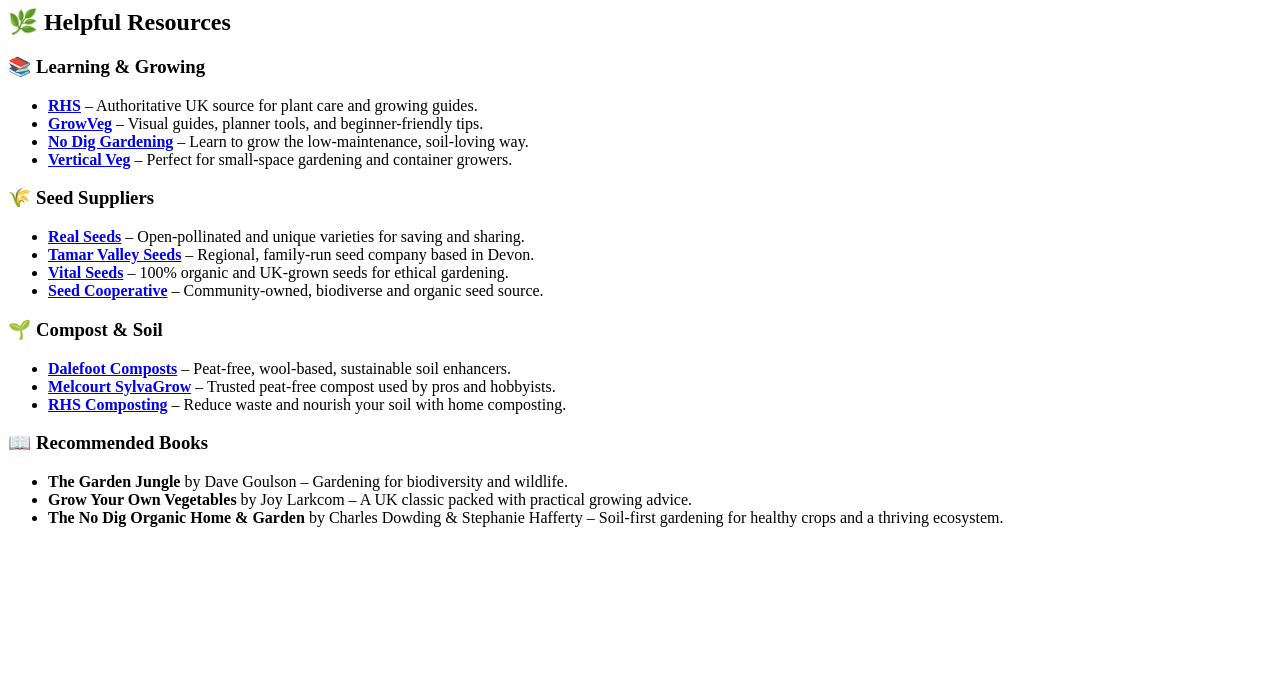
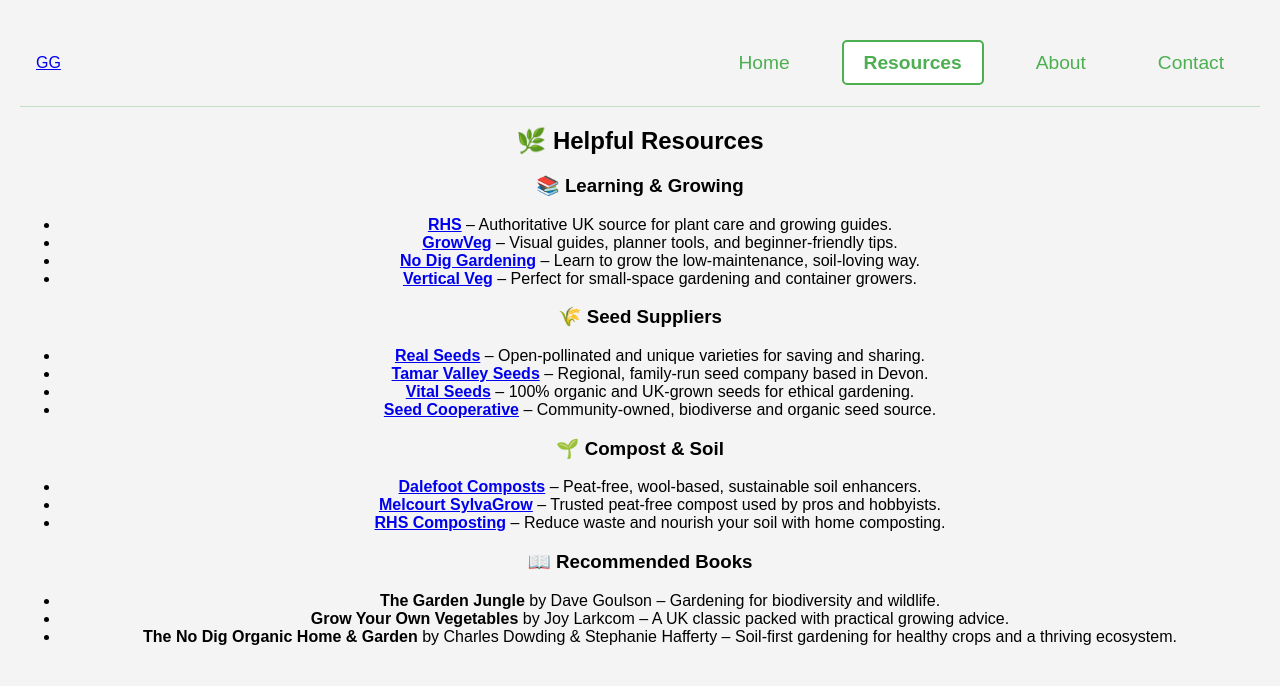
Before and after one commit to runwiththerhythm/growing-guide, a website: page resources.html in a window 1280 px wide. Drawn offline with Linux system fonts and the light colour scheme.

Commit message:
Add header to resources page

```diff
--- a/resources.html
+++ b/resources.html
@@ -1,3 +1,32 @@
+<!DOCTYPE html>
+<html lang="en">
+<head>
+    <meta charset="UTF-8">
+    <meta name="viewport" content="width=device-width, initial-scale=1.0">
+    <title>Resources</title>
+    <link rel="stylesheet" href="assets/css/style.css">
+
+</head>
+<body>
+    <header>
+        <nav class="navbar">
+            <div class="logo">
+              <a href="#">GG</a>
+            </div>
+            <ul class="nav-links">
+              <li><a href="index.html" >Home</a></li>
+              <li><a href="resources.html" class="active">Resources</a></li>
+              <li><a href="about.html">About</a></li>
+              <li><a href="contact.html">Contact</a></li>
+            </ul>
+            <div class="hamburger" id="hamburger">
+              <span class="bar"></span>
+              <span class="bar"></span>
+              <span class="bar"></span>
+            </div>
+          </nav>
+    </header>
+
 <main class="resources">
     <h2>🌿 Helpful Resources</h2>
 
```
